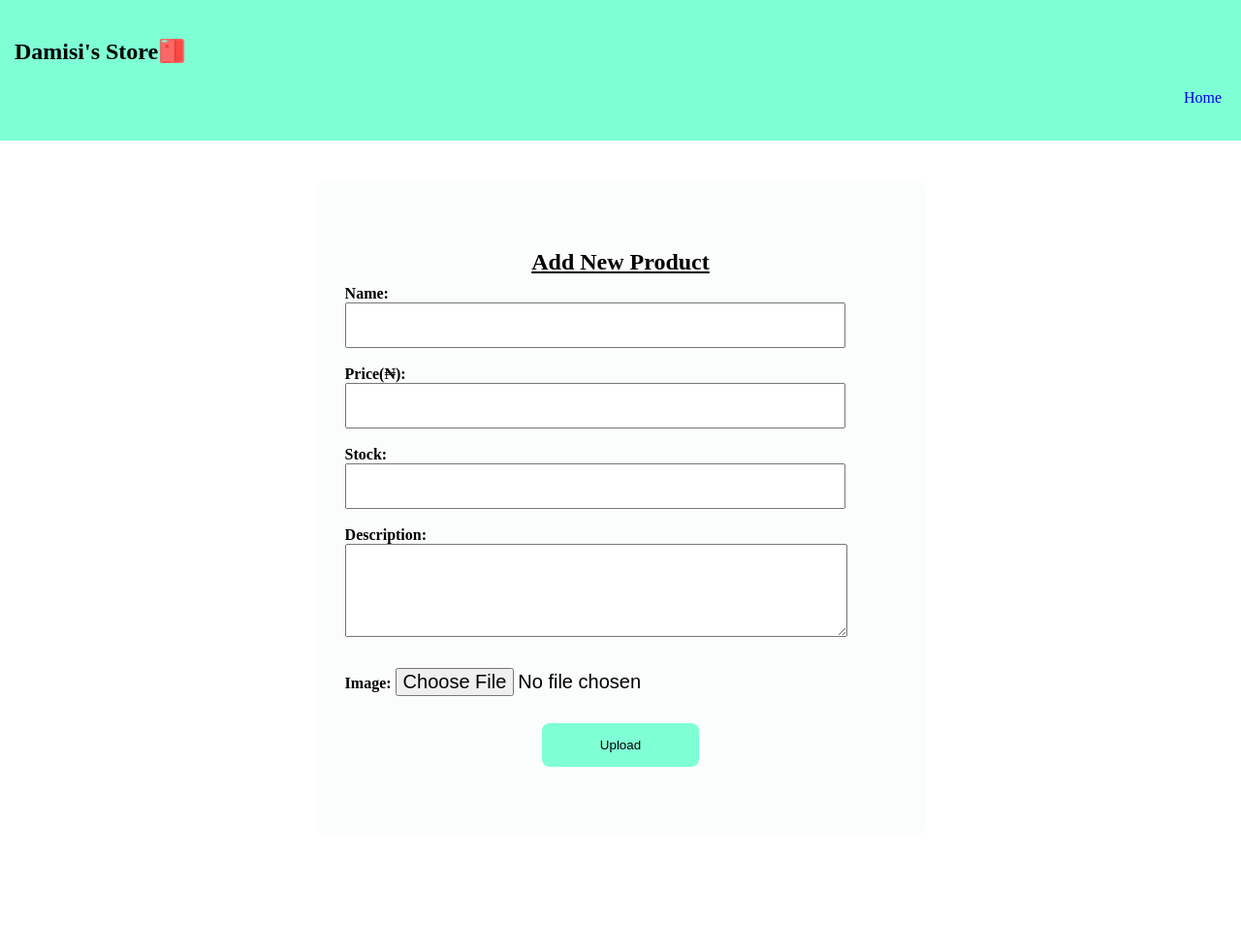
After one commit to ojibona1/e-commerce, a PHP site: page /admin/upload in a window 1280 px wide. The commit adds this page. Shown: the whole page at 97% size. Run offline with PHP 8.4, Linux system fonts and the light colour scheme.

Commit message:
Add files via upload

```diff
--- /dev/null
+++ b/admin/upload/index.html
@@ -0,0 +1,155 @@
+<!DOCTYPE html>
+<html lang="en">
+<head>
+    <meta charset="UTF-8">
+    <meta http-equiv="X-UA-Compatible" content="IE=edge">
+    <meta name="viewport" content="width=device-width, initial-scale=1.0">
+    <title>Document</title>
+</head>
+<body>
+    <style>
+        *{
+            margin: 0;
+            overflow-x: hidden;
+        }
+
+        header{
+        margin: 0;
+        background-color: aquamarine;
+        padding: 30px 15px;
+        width: 100%;
+        display: inline-block;
+        margin: auto;
+        margin-bottom: 20px;
+    }
+
+    header ul{
+        float: right;
+        margin-right:30px ;
+        margin-top: 20px;
+        display: flex;
+        list-style: none;
+    }
+
+    header ul img{
+        width: 20px;
+    }
+
+    header ul li{
+        margin: 5px;
+    }
+
+    header ul li a{
+        text-decoration: none;
+    }
+
+    #logo{
+        margin-top: 10px;
+        display: flex;
+    }
+
+    #logo img{
+        height: 25px;
+        width: 29px;
+    }
+
+    #loginPage{
+        margin: 8px;
+        margin-bottom: 60px;
+    }
+
+        #loginPage #signin{
+        background-color: rgb(251, 253, 253);
+        padding: 70px 30px;
+        width: 45%;
+        margin: auto;
+        margin-top: 10px;
+        border-radius: 8px;
+        margin-bottom: 60px;
+    }
+            #loginPage h1{
+                text-align: center;
+                font-family: cursive;
+            }
+
+            .formDet form{
+                margin: auto;
+            }
+
+           .formDet input{
+                  width: 90%;
+                  padding: 10px 0;
+                  text-align: center;
+                  font-size: 20px;
+            }
+
+            .formDet textarea:hover,input:hover{
+                background-color: antiquewhite;
+            }
+
+            .formDet button{
+                padding: 15px 60px;
+                border: none;
+                border-radius: 8px;
+                background-color: aquamarine;
+            }
+
+
+            .formDet textarea{
+                height: 90px;
+                width: 90%;
+            }
+
+            .formDet label{
+                margin-bottom: 10px;
+                font-weight: 600;
+            }
+
+            @media screen and (max-width:700px) {
+                .formDet input{
+                  width: 90%;
+                  padding: 10px 0;
+                  text-align: center;
+            }
+        #loginPage #signin{
+        width: 85%;
+    }
+            }
+
+
+        </style>
+    <header>
+        <div id="logo"><h2>Damisi's Store</h2> <img src="../logo.png" alt=""></div>
+        <ul>
+            <li><a href="../index.php">Home</a></li>
+        </ul>
+    </header>
+
+
+
+    <div id="loginPage">
+         <div id="signin">
+             <div class="formDet">
+             <form action="upload.php" method="POST" enctype="multipart/form-data">
+                 <div style="text-align: center; text-decoration:underline; margin-bottom:10px;"><h2>Add New Product</h2></div>
+                <label for="device">Name: </label><br>
+                <input type="text" name="device" id="device"  required><br><br>
+                <label for="price">Price(&#8358): </label><br>
+                <input type="number" name="price" id="price"  required><br><br>
+                <label for="stock">Stock:</label><br>
+                <input type="number" name="stock" id="stock" required><br><br>
+                <label for="description">Description: </label><br>
+                <textarea type="text" name="description" id="description" required> </textarea><br><br>
+                <label for="image">Image: </label>
+                <input type="file" name="image" id="image"  required ><br><br>
+                <div style="text-align:center;"><button type="submit" name="submit">Upload</button></div>
+            </form>
+            </div>
+         </div>
+
+
+
+         </div>
+
+</body>
+</html>
```
Also changed, not shown: admin/upload/upload.php (+66 -1 lines).
